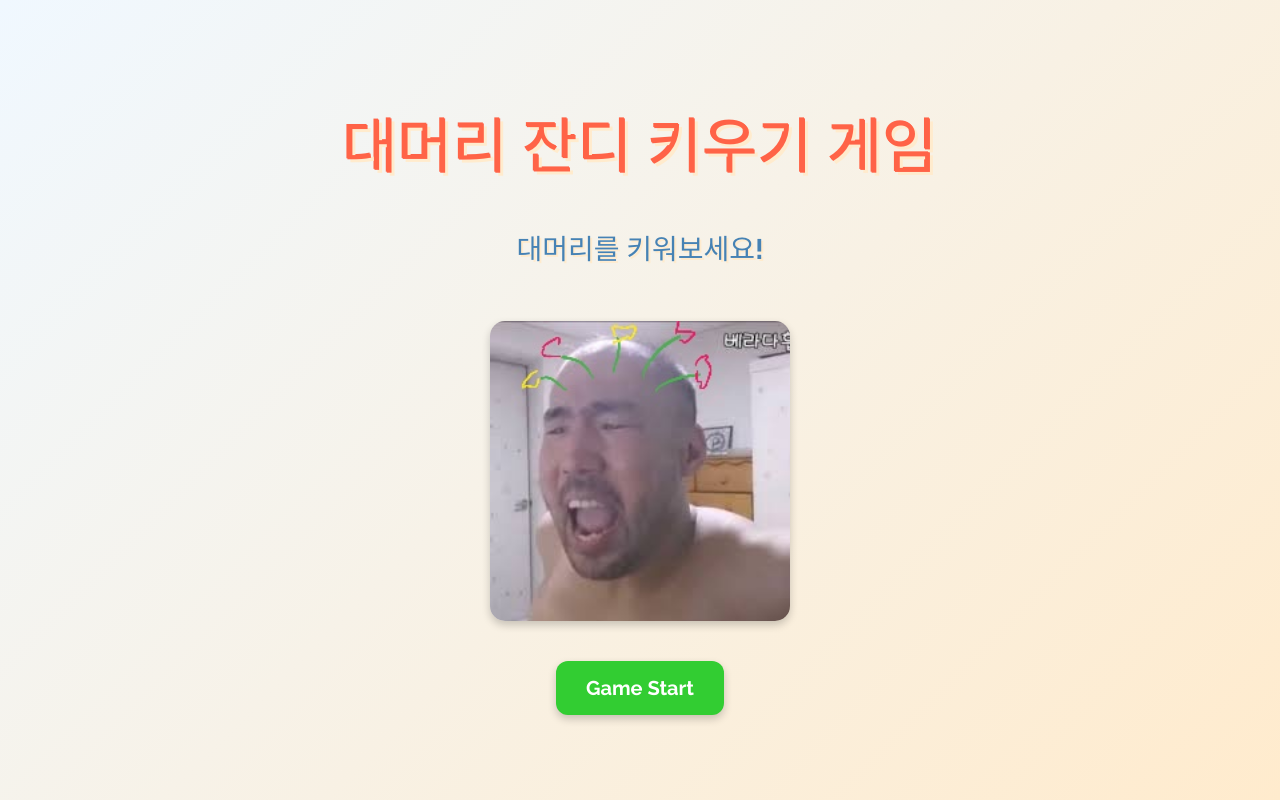
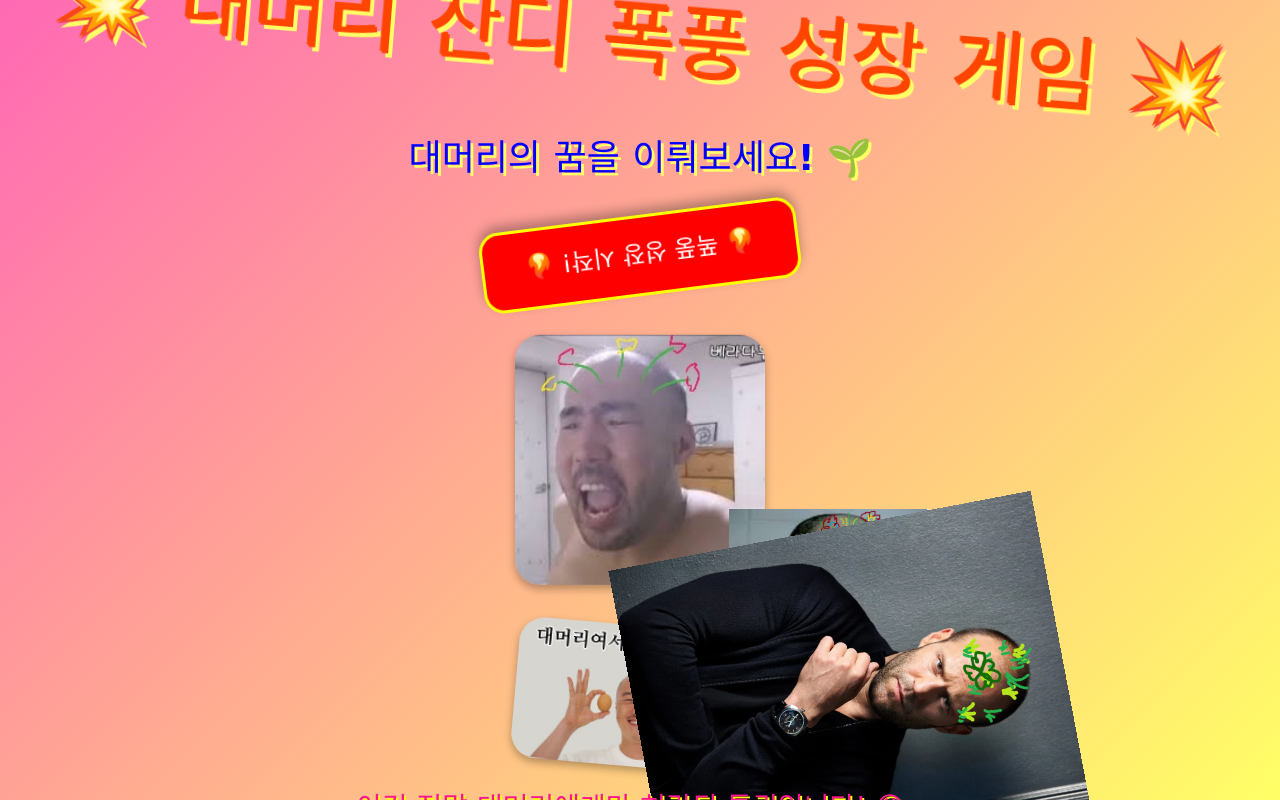
Before and after one commit to woo4826/grow-grow-Hair-fe, a React (Vite) app: page / in a window 1280 px wide. Built offline with nearby package versions, Linux system fonts and the light colour scheme.

Commit message:
feat: Add images

```diff
--- a/src/MainScreen.css
+++ b/src/MainScreen.css
@@ -1,6 +1,3 @@
-/* Importing a fun font from Google Fonts */
-@import url('https://fonts.googleapis.com/css2?family=Raleway:wght@700&display=swap');
-
 .main-screen {
     display: flex;
     flex-direction: column;
@@ -8,52 +5,87 @@
     justify-content: center;
     height: 100vh;
     width: 100vw;
-    background: linear-gradient(135deg, #f0f8ff, #ffebcd);
+    background: linear-gradient(135deg, #ff69b4, #ffff66);
     margin: 0;
     overflow: hidden;
     text-align: center;
-    font-family: 'Raleway', sans-serif;
+    font-family: 'Comic Sans MS', cursive, sans-serif;
+    position: relative; /* 절대 위치를 적용할 수 있도록 설정 */
 }
 
 .title {
-    font-size: 60px;
-    color: #ff6347;
-    text-shadow: 3px 3px 0 #ffebcd, -1px -1px 0 #ff6347;
+    font-size: 80px;
+    color: #ff4500;
+    text-shadow: 4px 4px 0 #ffff66, -2px -2px 0 #ff4500;
+    margin-bottom: 10px;
+    animation: wiggle 0.2s infinite;
+}
+
+.sub-title {
+    font-size: 36px;
+    color: #0000ff;
+    margin-bottom: 10px;
+    font-weight: bold;
+    text-shadow: 3px 3px 0 #ffff66;
+    animation: shake 0.5s infinite;
+}
+
+.main-button {
+    background-color: #ff0000;
+    border: 3px solid #ffff00;
+    border-radius: 20px;
+    padding: 20px 40px;
+    margin-top: 20px;
     margin-bottom: 20px;
+    font-size: 24px;
+    color: white;
+    cursor: pointer;
+    transition: transform 0.1s;
+    box-shadow: 0 6px 12px rgba(0, 0, 0, 0.3);
+    animation: spin 1s linear infinite;
+}
+
+.main-button:hover {
+    transform: scale(1.3) rotate(10deg);
+}
+
+.game-image.center {
+    width: 250px;
+    border-radius: 25px;
+    box-shadow: 0 4px 8px rgba(0, 0, 0, 0.3);
+    margin-bottom: 20px;
+    transform: rotate(-10deg);
     animation: bounce 1s infinite;
 }
 
-.sub-title {
-    font-size: 28px;
-    color: #4682b4;
-    margin-bottom: 30px;
-    font-weight: bold;
-    text-shadow: 2px 2px 0 #ffebcd;
+.game-image.right {
+    width: 250px;
+    border-radius: 25px;
+    box-shadow: 0 4px 8px rgba(0, 0, 0, 0.3);
+    transform: rotate(10deg);
+    animation: wiggle 1s infinite;
 }
 
-.game-image {
-    width: 300px;
-    border-radius: 15px;
-    box-shadow: 0 4px 8px rgba(0, 0, 0, 0.2);
-    /* animation: spin 20s linear infinite; */
+.game-image.moving {
+    position: absolute;
+    width: 200px; /* 크기를 키움 */
+    top: 0;
+    left: 0;
+    animation: moveRandomly 10s infinite;
 }
 
-.main-button {
-    background-color: #32cd32;
-    border: none;
-    border-radius: 12px;
-    padding: 15px 30px;
-    margin-top: 40px;
-    font-size: 20px;
-    color: white;
-    cursor: pointer;
-    transition: background-color 0.3s, transform 0.2s;
-    box-shadow: 0 4px 8px rgba(0, 0, 0, 0.2);
+.game-image.roaming {
+    position: absolute;
+    width: 300px; /* 크기를 키움 */
+    animation: roamAndGrow 15s infinite;
 }
 
-.main-button:hover {
-    background-color: #228b22;
-    transform: scale(1.1);
+.crazy-text {
+    font-size: 28px;
+    color: #ff1493;
+    margin-top: 20px;
+    text-shadow: 2px 2px 0 #ffff00;
+    animation: shake 0.3s infinite;
 }
 
 @keyframes bounce {
@@ -61,14 +93,90 @@
         transform: translateY(0);
     }
     40% {
+        transform: translateY(-50px);
+    }
+    60% {
         transform: translateY(-30px);
     }
-    60% {
-        transform: translateY(-15px);
+}
+
+@keyframes wiggle {
+    0%, 100% {
+        transform: rotate(-5deg);
+    }
+    50% {
+        transform: rotate(5deg);
+    }
+}
+
+@keyframes shake {
+    0%, 100% {
+        transform: translateX(0);
+    }
+    25% {
+        transform: translateX(-10px);
+    }
+    75% {
+        transform: translateX(10px);
     }
 }
 
 @keyframes spin {
-    0% { transform: rotate(0deg); }
-    100% { transform: rotate(360deg); }
+    0% {
+        transform: rotate(0deg);
+    }
+    100% {
+        transform: rotate(360deg);
+    }
 }
+
+@keyframes moveRandomly {
+    0% {
+        top: 0;
+        left: 0;
+    }
+    25% {
+        top: 50%;
+        left: 25%;
+    }
+    50% {
+        top: 75%;
+        left: 50%;
+    }
+    75% {
+        top: 25%;
+        left: 75%;
+    }
+    100% {
+        top: 0;
+        left: 100%;
+    }
+}
+
+@keyframes roamAndGrow {
+    0% {
+        top: 10%;
+        left: 10%;
+        transform: scale(1) rotate(0deg);
+    }
+    25% {
+        top: 30%;
+        left: 70%;
+        transform: scale(1.5) rotate(45deg);
+    }
+    50% {
+        top: 70%;
+        left: 50%;
+        transform: scale(1) rotate(90deg);
+    }
+    75% {
+        top: 50%;
+        left: 20%;
+        transform: scale(1.5) rotate(135deg);
+    }
+    100% {
+        top: 10%;
+        left: 10%;
+        transform: scale(1) rotate(180deg);
+    }
+}
--- a/src/MainScreen.jsx
+++ b/src/MainScreen.jsx
@@ -5,13 +5,26 @@ import './MainScreen.css';
 const MainScreen = () => {
   return (
     <div className="main-screen">
-      <h1 className="title">대머리 잔디 키우기 게임</h1>
-      <p className="sub-title">대머리를 키워보세요!</p>
-      <img className="game-image" src="src/assets/growgrow.jpg" alt="grass" />
+      <h1 className="title">💥 대머리 잔디 폭풍 성장 게임 💥</h1>
+      <p className="sub-title">대머리의 꿈을 이뤄보세요! 🌱</p>
 
       <Link to="/screenshot">
-        <button className="main-button">Game Start</button>
+        <button className="main-button">🔥 폭풍 성장 시작! 🔥</button>
       </Link>
+
+      {/* 첫 번째 이미지 */}
+      <img className="game-image center" src="src/assets/growgrow.jpg" alt="grass 1" />
+
+      {/* 두 번째 이미지 */}
+      <img className="game-image right" src="src/assets/growgrow_2.jpg" alt="grass 2" />
+
+      {/* 막 돌아다니는 세 번째 이미지 */}
+      <img className="game-image moving" src="src/assets/growgrow_3.png" alt="grass 3" />
+
+      {/* 커졌다 작아졌다 하면서 천천히 돌아다니는 네 번째 이미지 */}
+      <img className="game-image roaming" src="src/assets/growgrow_4.png" alt="grass 4" />
+
+      <p className="crazy-text">이건 정말 대머리에게만 허락된 특권입니다! 😱</p>
     </div>
   );
 };
```
